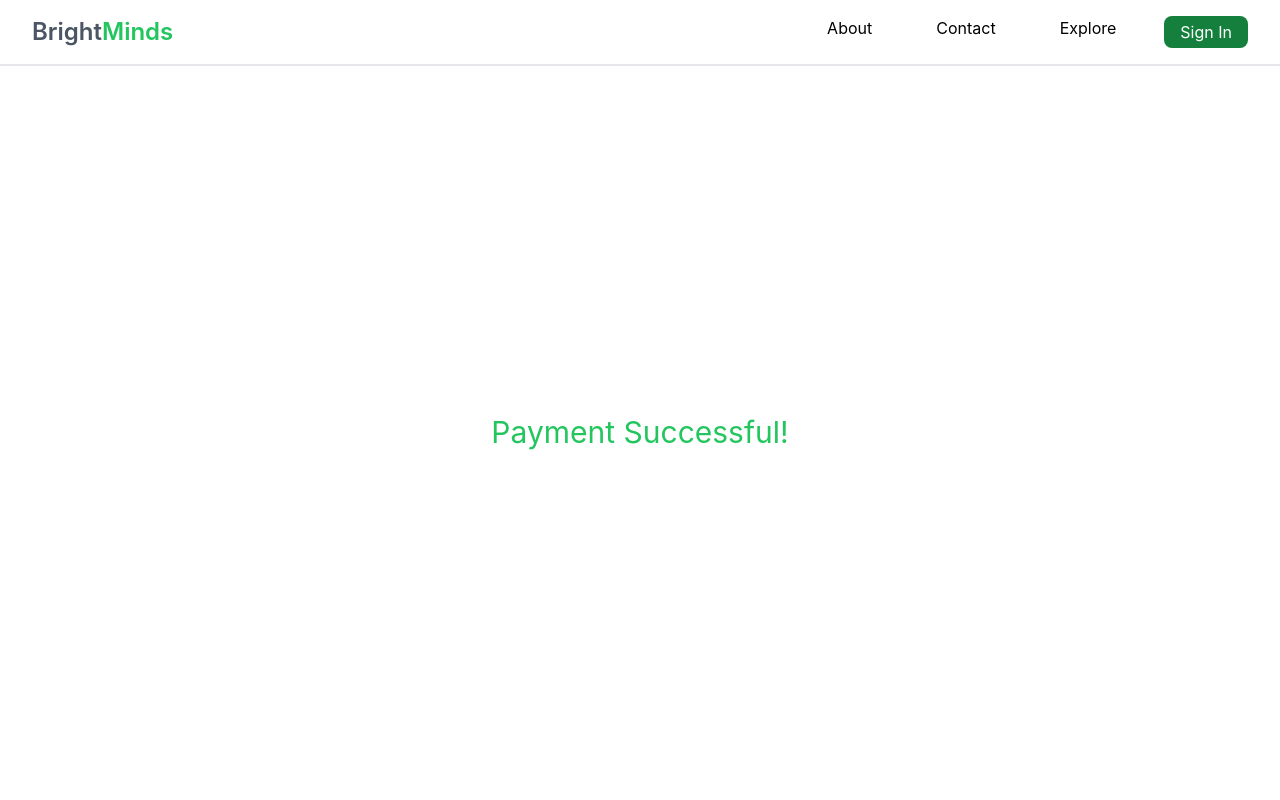
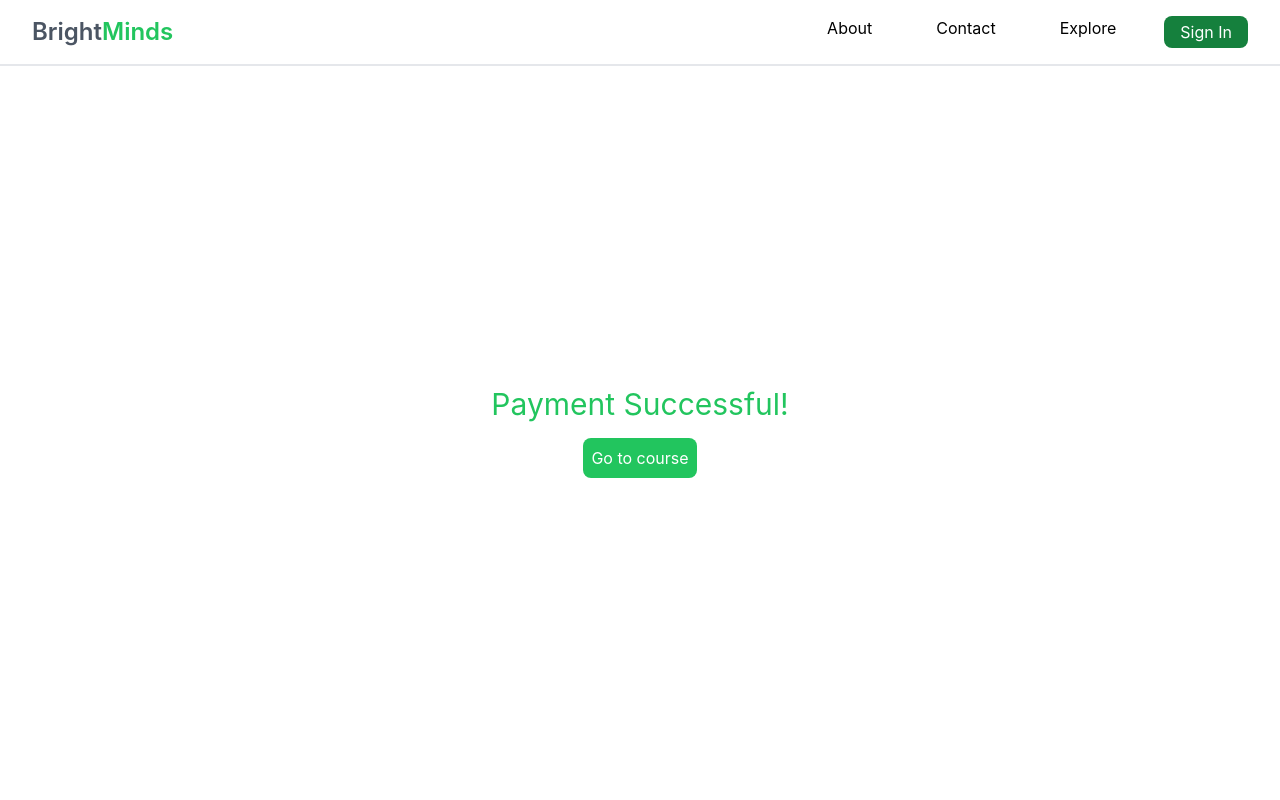
Before and after one commit to Arjun-4366/Ed-Tech, a React (Create React App) app in the folder frontend/: page /success in a window 1280 px wide. Shown: the top 800 px of the page. Built offline with nearby package versions, Linux system fonts and the light colour scheme.

Commit message:
added button

```diff
--- a/frontend/src/components/SuccessPage.jsx
+++ b/frontend/src/components/SuccessPage.jsx
@@ -1,9 +1,11 @@
 import React from 'react'
-
+import { useNavigate } from 'react-router-dom'
 function SuccessPage() {
+  const navigate = useNavigate()
   return (
-    <div className="flex items-center justify-center h-screen">
+    <div className="flex items-center flex-col justify-center h-screen">
       <h1 className="text-green-500 text-3xl">Payment Successful!</h1>
+      <button onClick={()=>navigate("/playVideo")} className='bg-green-500 p-2 rounded-lg mt-4 text-white'>Go to course</button>
     </div>
   )
 }
```
